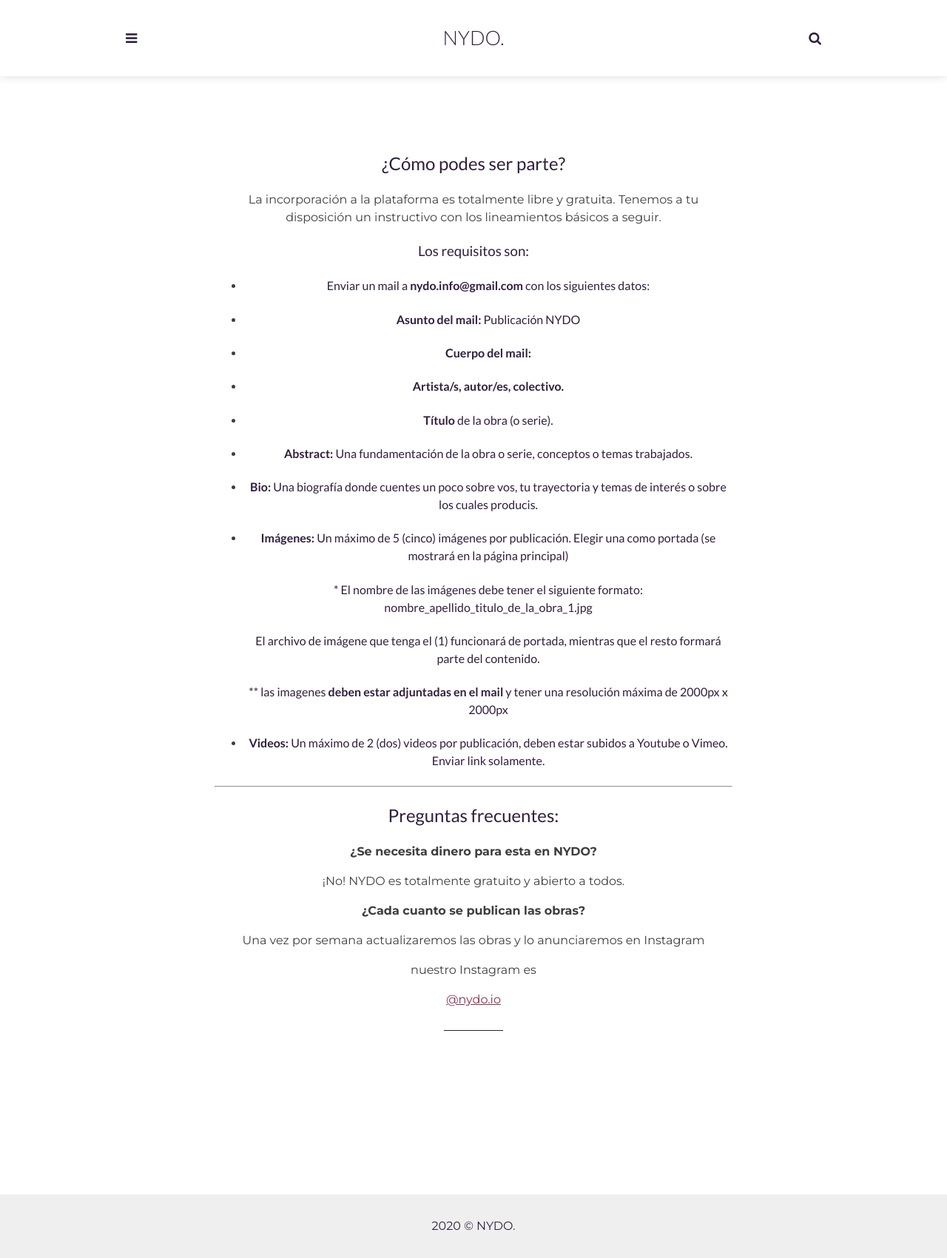
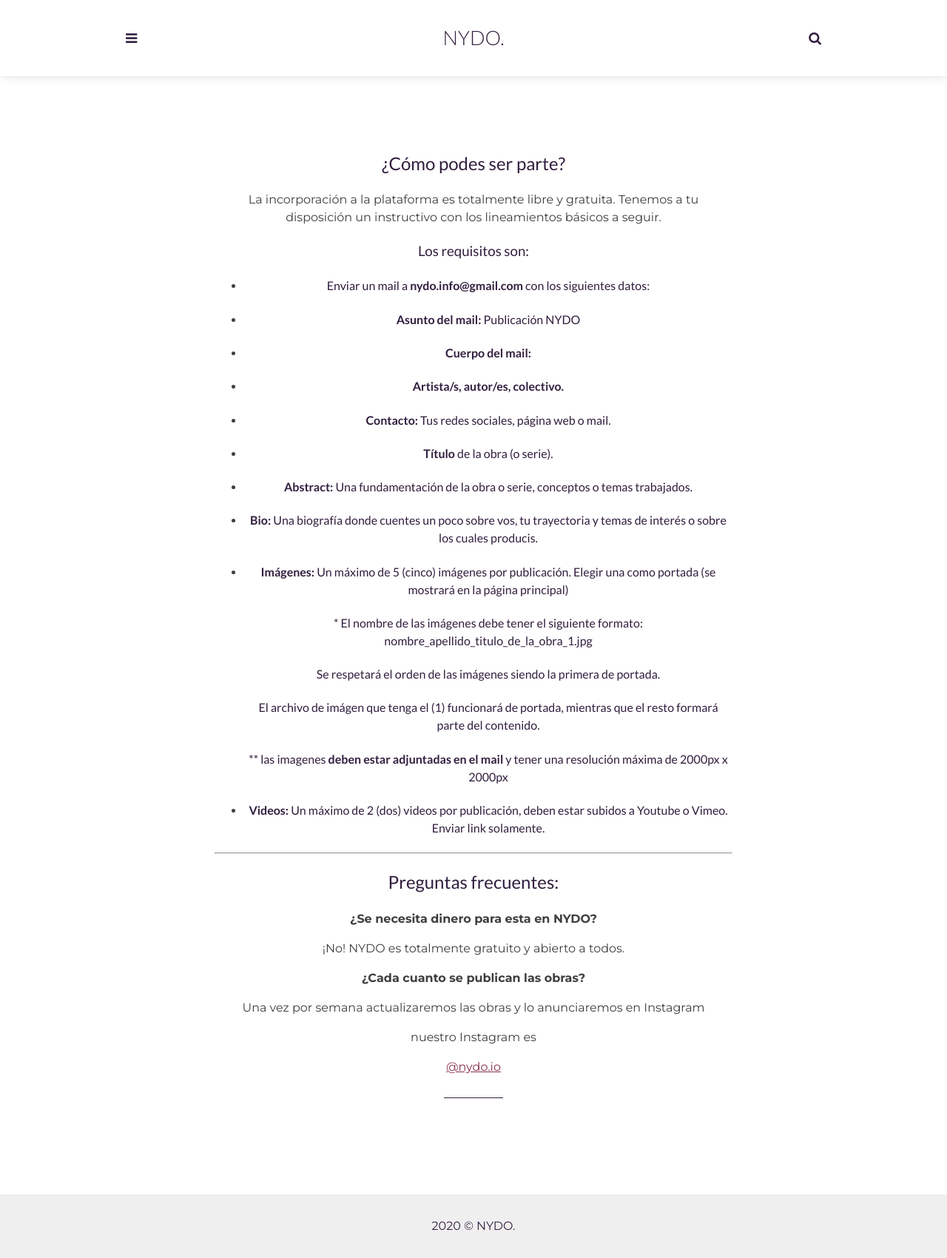
Before and after one commit to nydo/nydo.github.io, a Jekyll site: the page built from _pages/formar_parte.html, in a window 1280 px wide. Shown: the whole page at 74% size. Built offline with Jekyll 4.4.1, drawn with Linux system fonts in a browser that asks for light colours.

Commit message:
Add files via upload

```diff
--- a/_pages/formar_parte.html
+++ b/_pages/formar_parte.html
@@ -17,13 +17,15 @@
       <li><h4><b>Asunto del mail: </b>Publicación NYDO</h4></li>
       <li><h4><b>Cuerpo del mail: </b></h4></li>
       <li><h4><b>Artista/s, autor/es, colectivo.</b></h4></li>
+      <li><h4><b>Contacto:</b> Tus redes sociales, página web o mail.</h4></li>
       <li><h4><b>Título</b> de la obra (o serie).</h4></li>
       <li><h4><b>Abstract:</b> Una fundamentación de la obra o serie, conceptos o temas trabajados.</h4></li>
       <li><h4><b>Bio:</b> Una biografía donde cuentes un poco sobre vos, tu trayectoria
         y temas de interés o sobre los cuales producis.</h4></li>
       <li><h4><b>Imágenes: </b> Un máximo de 5 (cinco) imágenes por publicación. Elegir una como portada (se mostrará en la página principal)</h4></li>
       <h4>* El nombre de las imágenes debe tener el siguiente formato: nombre_apellido_titulo_de_la_obra_1.jpg</h4>
-      <h4>El archivo de imágene que tenga el (1) funcionará de portada, mientras que el resto formará parte del contenido.</h4>
+      <h4>Se respetará el orden de las imágenes siendo la primera de portada.</h4>
+      <h4>El archivo de imágen que tenga el (1) funcionará de portada, mientras que el resto formará parte del contenido.</h4>
       <h4>** las imagenes <b>deben estar adjuntadas en el mail</b> y tener una resolución máxima de 2000px x 2000px</h4>
       <li><h4><b>Videos: </b> Un máximo de 2 (dos) videos por publicación, deben estar subidos a Youtube o Vimeo. Enviar link solamente.</h4></li>
 
```
